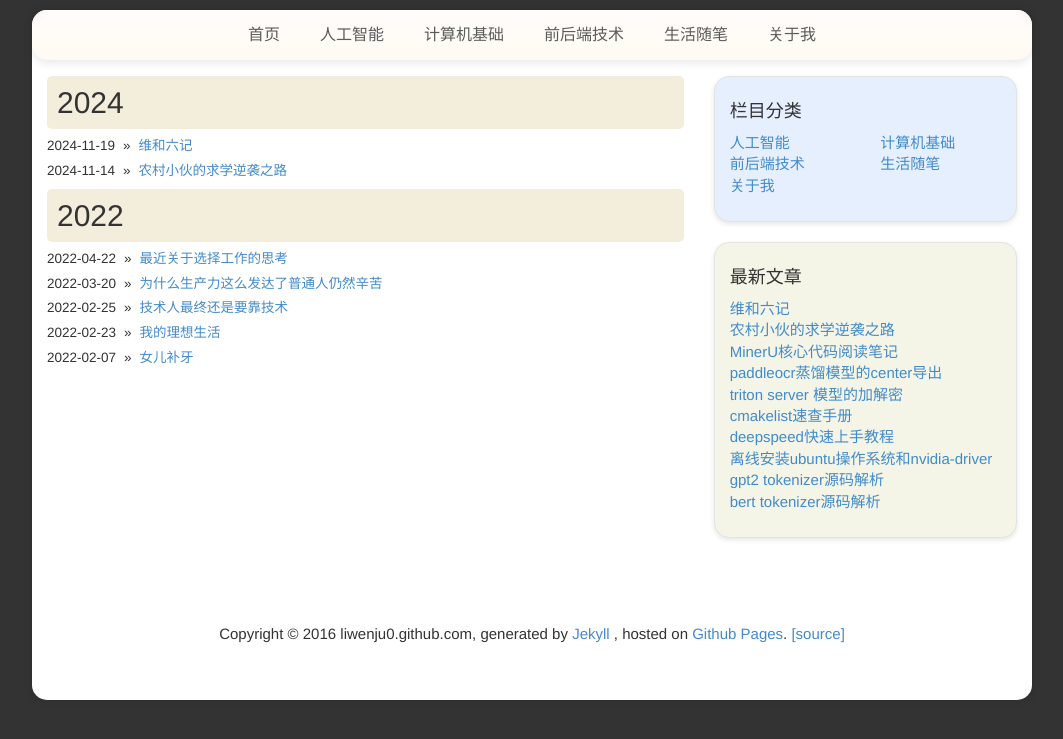
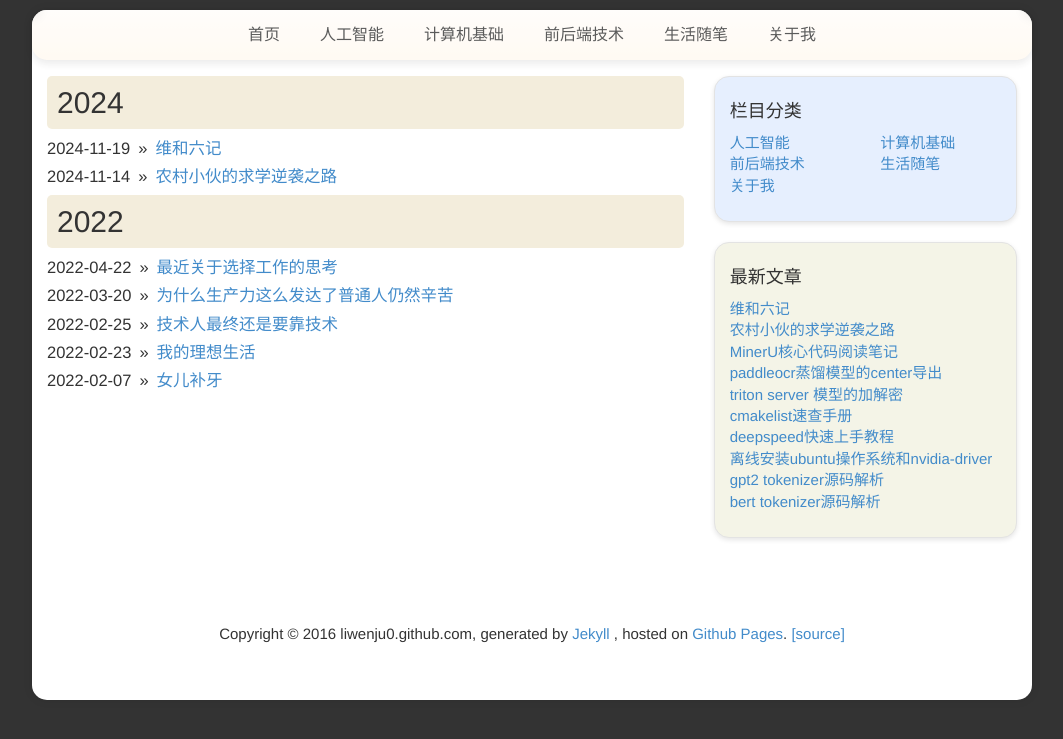
Before and after one commit to liwenju0/liwenju0.github.io, a Jekyll site: the page built from posts/essay.md, in a window 1280 px wide. Shown: the top 739 px of the page, without its empty margins (108-1171 px from the left). Built offline with Jekyll 4.4.1, drawn with Linux system fonts in a browser that asks for light colours.

Commit message:
调整样式

```diff
--- a/_layouts/category.html
+++ b/_layouts/category.html
@@ -63,7 +63,7 @@
           <h2 style="background-color: #f3eddc; padding: 10px; margin: 0 0 10px 0; border-radius: 5px;">{{ post.date | date: '%Y' }}</h2>
           {% endif %}
           <li>
-            <h4 style="display: flex; align-items: center; gap: 8px; font-size: 0.9em;">
+            <h4 style="display: flex; align-items: center; gap: 8px; font-size: 1.1em;">
               <span style="flex-shrink: 0">{{ post.date | date:"%Y-%m-%d" }}</span>&raquo;
               <a href="{{ post.url }}" title="{{ post.title }}" style="overflow-wrap: break-word;">{{ post.title }}</a>
             </h4>
```
